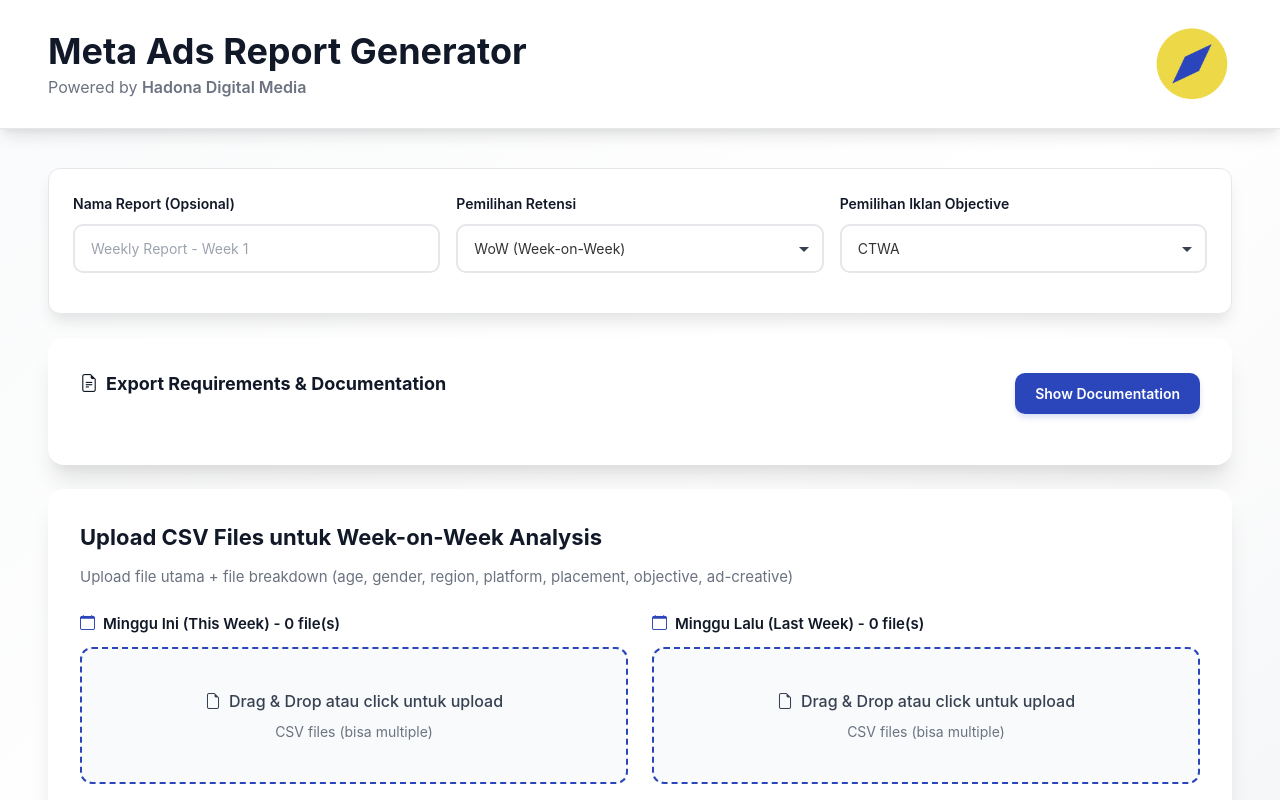
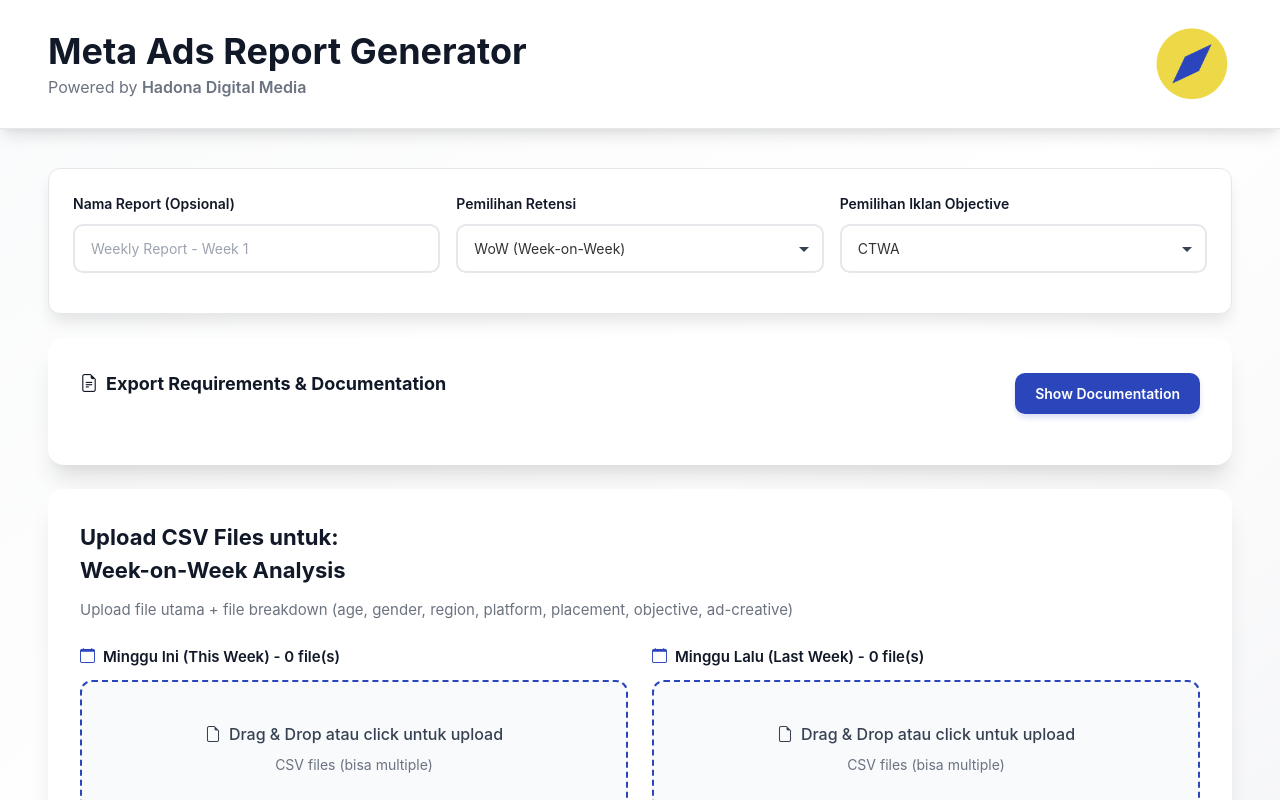
Before and after one commit to Briyanes/meta-ads-report-generator, a Next.js app: page /meta-ads in a window 1280 px wide. Shown: the top 800 px of the page. Built offline with nearby package versions, Linux system fonts and the light colour scheme.

Commit message:
fix: Update Upload CSV Files heading format with line break

```diff
--- a/app/meta-ads/page.tsx
+++ b/app/meta-ads/page.tsx
@@ -1259,7 +1259,9 @@ export default function MetaAdsPage() {
             color: '#111827',
             marginBottom: '12px'
           }}>
-            Upload CSV Files untuk {retentionType === 'wow' ? 'Week-on-Week' : 'Month-on-Month'} Analysis
+            Upload CSV Files untuk:
+            <br />
+            {retentionType === 'wow' ? 'Week-on-Week' : 'Month-on-Month'} Analysis
           </h2>
           <p style={{
             fontSize: '15px',
```
